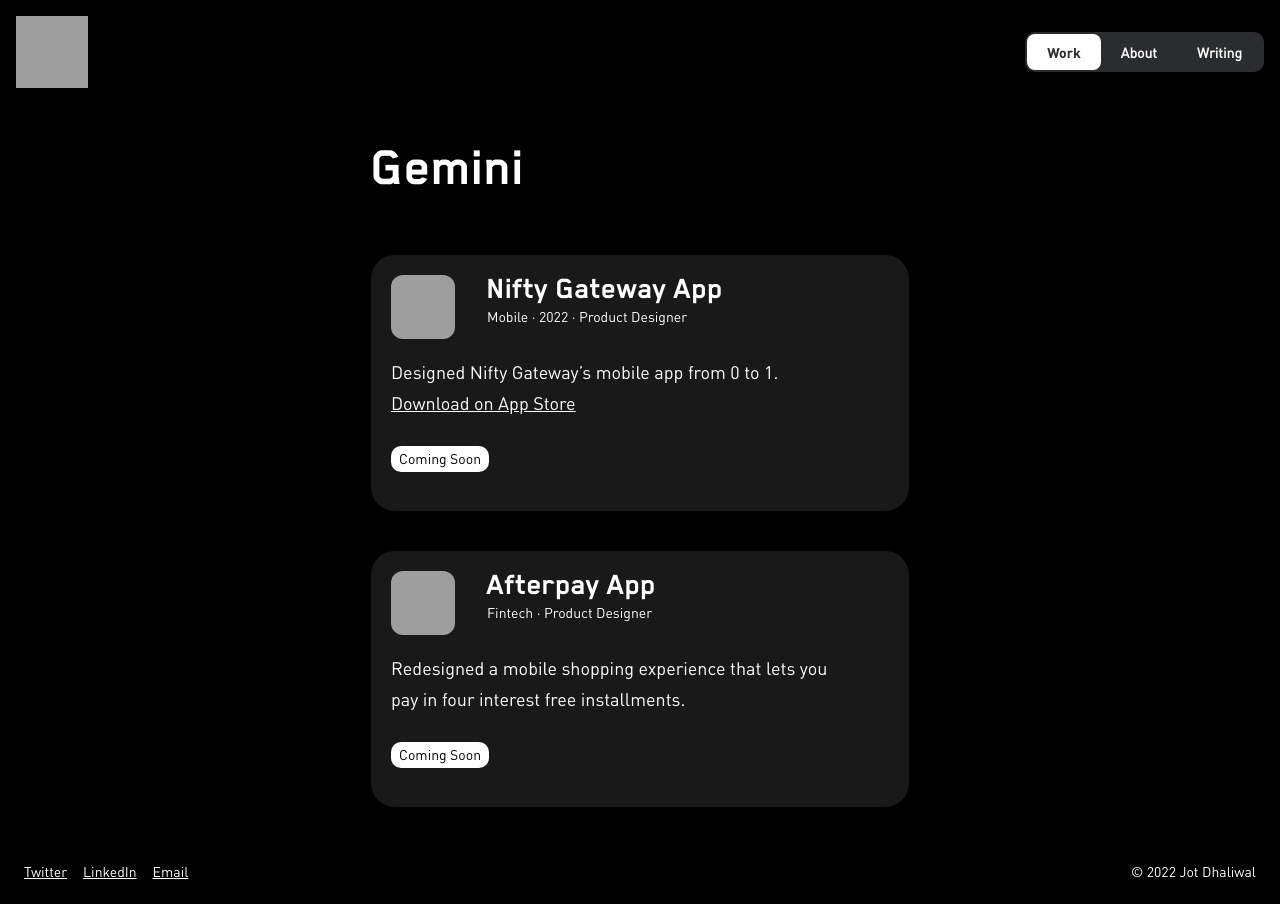
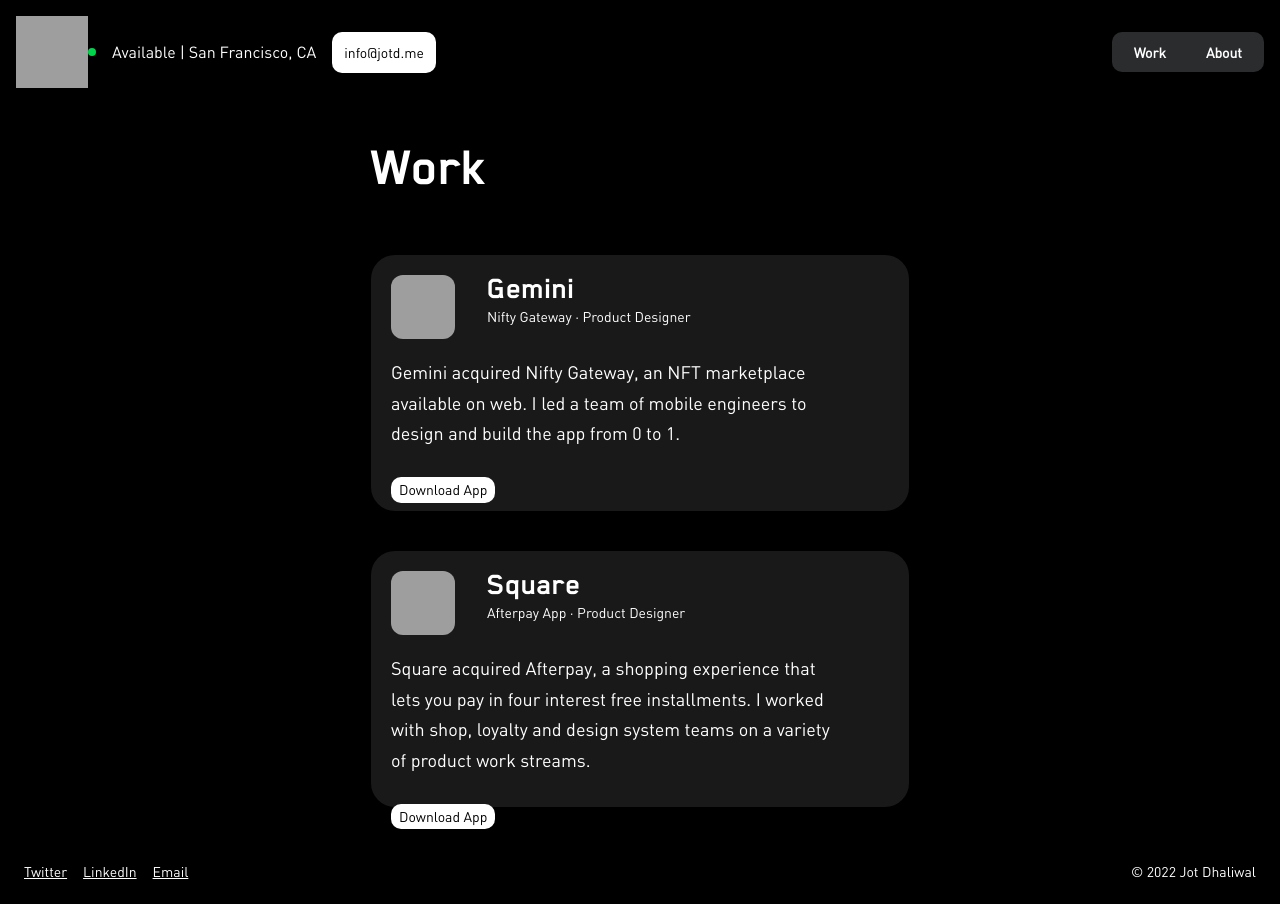
Before and after one commit to jotd/jotd-portfolio, a Jekyll site: the page work/index.html, which Jekyll copies as it is, in a window 1280 px wide, cut to the strip 0-904 px from the top of the page. Built offline with Jekyll 4.4.1, drawn with Linux system fonts in a browser that asks for light colours; grey boxes are pictures that could not be loaded.

Commit message:
Update index.html

```diff
--- a/work/index.html
+++ b/work/index.html
@@ -27,19 +27,25 @@
     <div class="header">
       <div class="header-container">
         <a href="/" class="face w-inline-block w--current"></a>
+      <!-- Availability -->
+      <div class="availability-block">
+          <div class="dot"> </div>
+          <p class="nav-block">Available | San Francisco, CA</p>
+          <a href="mailto:info@jotd.me?subject=Inquiry%20from%20website" class="cta"> info@jotd.me</a>
+      </div>
         <div class="menu">
-          <a href="/work" class="menu-link w--current">Work</a>
+          <a href="/work" class="menu-link">Work</a>
           <a href="/about" class="menu-link">About</a>
-          <a href="/writing" class="menu-link">Writing</a>
         </div>
       </div>
     </div>
+
 
   <!-- Gemini Project Cards -->
 
   <div class="content-home">
     <div id="margin-below-header">
-      <h1 class="header-work">Gemini</h1>
+      <h1 class="header-work">Work</h1>
     </div>
   </div>
 
@@ -54,17 +60,14 @@
         class="work-logo"
       />
       <div class="work-header-text">
-        <p class="title">Nifty Gateway App</p>
-        <p class="work-metadata">Mobile · 2022 · Product Designer</p>
+        <p class="title">Gemini</p>
+        <p class="work-metadata">Nifty Gateway · Product Designer</p>
         <p class="blurb">
-          Designed Nifty Gateway’s mobile app from 0 to 1.
-
-          <a href="https://apps.apple.com/mk/app/nifty-gateway/id1599792483">
-            Download on App Store
-          </a>
+          Gemini acquired Nifty Gateway, an NFT marketplace available on web.
+          I led a team of mobile engineers to design and build the app from 0 to 1.
         </p>
-         <a href="">
-          <p class="tag"><span class="tag-text">Coming Soon</span></p>
+         <a href="https://apps.apple.com/mk/app/nifty-gateway/id1599792483">
+          <p class="tag"><span class="tag-text">Download App</span></p>
         </a>
       </div>
     </div>
@@ -92,13 +95,14 @@
         class="work-logo"
       />
       <div class="work-header-text">
-        <p class="title">Afterpay App</p>
-        <p class="work-metadata">Fintech · Product Designer</p>
+        <p class="title">Square</p>
+        <p class="work-metadata">Afterpay App · Product Designer</p>
         <p class="blurb">
-          Redesigned a mobile shopping experience that lets you pay in four interest free installments.
+          Square acquired Afterpay, a shopping experience that lets you pay in four interest free installments.
+          I worked with shop, loyalty and design system teams on a variety of product work streams.
         </p>
-         <a href="">
-          <p class="tag"><span class="tag-text">Coming Soon</span></p>
+         <a href="https://apps.apple.com/au/app/afterpay-shop-now-pay-later/id1230286588">
+          <p class="tag"><span class="tag-text">Download App</span></p>
         </a>
       </div>
     </div>
```
